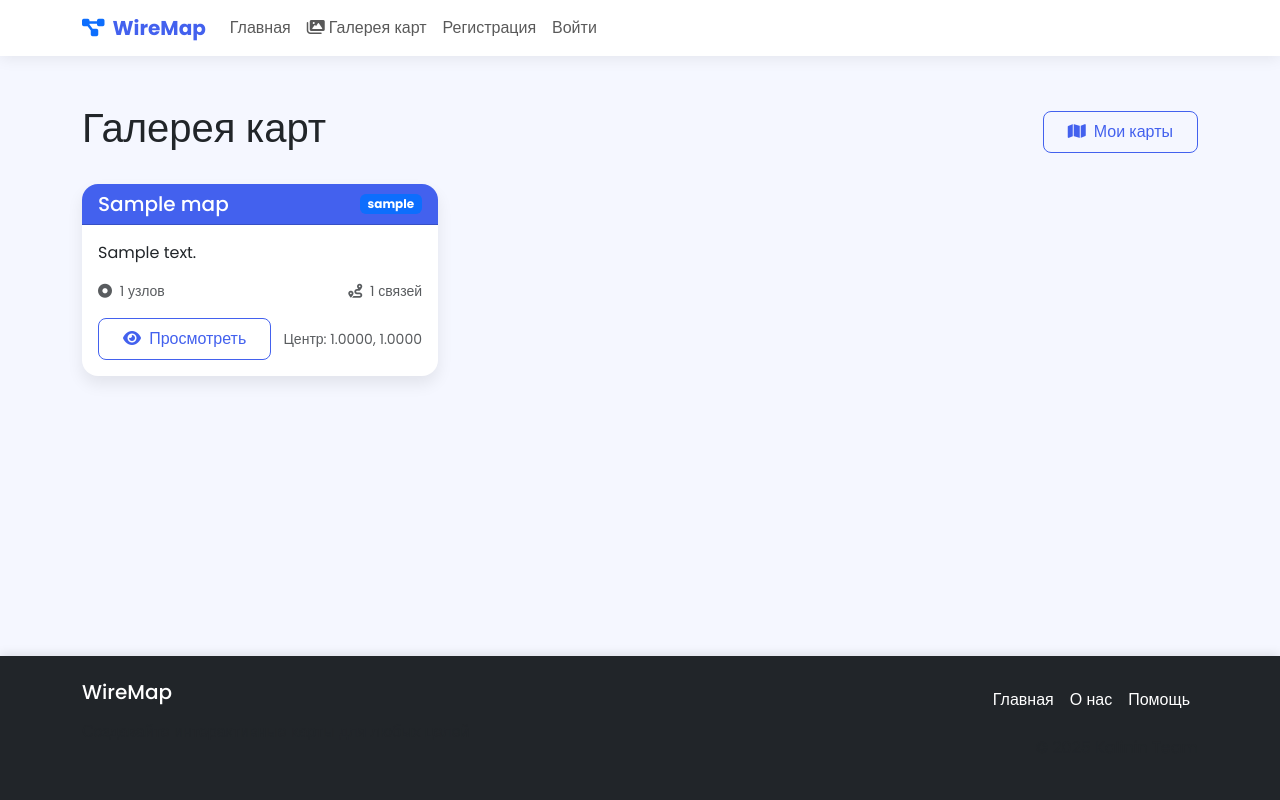
After one commit to legSeor29/Mappu, a Django app: page /maps/gallery/ in a window 1280 px wide. The commit adds this page. Run offline with Django 5.2, Linux system fonts and the light colour scheme; tables that the repository leaves empty hold one stand-in row (values such as "Sample post").

Commit message:
list_of_published_maps

```diff
--- a/MainApp/models.py
+++ b/MainApp/models.py
@@ -50,6 +50,7 @@ class Map(models.Model):
     )
     nodes = models.ManyToManyField(Node, related_name='maps')
     edges = models.ManyToManyField(Edge, related_name='maps')
+    is_published = models.BooleanField(default=False, verbose_name='published')
 
     def __str__(self):
         return self.title
--- a/MainApp/templates/base.html
+++ b/MainApp/templates/base.html
@@ -6,11 +6,13 @@
     <meta name="viewport" content="width=device-width, initial-scale=1">
     <link href="https://cdn.jsdelivr.net/npm/bootstrap@5.3.3/dist/css/bootstrap.min.css" rel="stylesheet">
     <link rel="stylesheet" href="https://cdnjs.cloudflare.com/ajax/libs/font-awesome/6.0.0/css/all.min.css">
+    <link rel="stylesheet" href="https://unpkg.com/leaflet@1.9.4/dist/leaflet.css" integrity="sha256-p4NxAoJBhIIN+hmNHrzRCf9tD/miZyoHS5obTRR9BMY=" crossorigin=""/>
     <link rel="preconnect" href="https://fonts.googleapis.com">
     <link rel="preconnect" href="https://fonts.gstatic.com" crossorigin>
     <link href="https://fonts.googleapis.com/css2?family=Poppins:wght@300;400;500;600;700&display=swap" rel="stylesheet">
     {% load static %}
     <script src="https://cdn.jsdelivr.net/npm/bootstrap@5.3.3/dist/js/bootstrap.bundle.min.js"></script>
+    <script src="https://unpkg.com/leaflet@1.9.4/dist/leaflet.js" integrity="sha256-20nQCchB9co0qIjJZRGuk2/Z9VM+kNiyxNV1lvTlZBo=" crossorigin=""></script>
     <style>
         :root {
             --primary: #4361ee;
@@ -149,6 +151,9 @@
         <div class="collapse navbar-collapse" id="navbarText">
             <ul class="navbar-nav me-auto mb-2 mb-lg-0">
                 <li class="nav-item"><a class="nav-link" href="{% url 'main' %}">Главная</a></li>
+                <li class="nav-item"><a class="nav-link" href="{% url 'maps_gallery' %}">
+                    <i class="fas fa-images me-1"></i>Галерея карт
+                </a></li>
 
                 {% if user.is_authenticated %}
                 <li class="nav-item">
--- /dev/null
+++ b/MainApp/templates/maps_gallery.html
@@ -0,0 +1,49 @@
+{% extends 'base.html' %}
+
+{% block content %}
+<div class="container py-5">
+    <div class="d-flex justify-content-between align-items-center mb-4">
+        <h1>Галерея карт</h1>
+        <a href="{% url 'user_maps' %}" class="btn btn-outline-primary">
+            <i class="fas fa-map me-1"></i> Мои карты
+        </a>
+    </div>
+
+    <div class="row row-cols-1 row-cols-md-2 row-cols-lg-3 g-4">
+        {% for map in maps %}
+        <div class="col">
+            <div class="card h-100">
+                <div class="card-header d-flex justify-content-between align-items-center">
+                    <h5 class="card-title mb-0">{{ map.title|default:"Без названия" }}</h5>
+                    <span class="badge bg-primary">{{ map.owner }}</span>
+                </div>
+                <div class="card-body">
+                    <p class="card-text">{{ map.description|default:"Нет описания" }}</p>
+                    <div class="d-flex justify-content-between text-muted small mb-3">
+                        <span><i class="fas fa-dot-circle me-1"></i> {{ map.nodes_count }} узлов</span>
+                        <span><i class="fas fa-route me-1"></i> {{ map.edges_count }} связей</span>
+                    </div>
+                    <div class="d-flex justify-content-between align-items-center">
+                        <a href="{% url 'view_map' map.id %}" class="btn btn-outline-primary">
+                            <i class="fas fa-eye me-1"></i> Просмотреть
+                        </a>
+                        <div class="text-end">
+                            {% if map.created_at %}
+                            <small class="text-muted d-block">{{ map.created_at|date:"d.m.Y" }}</small>
+                            {% endif %}
+                            <small class="text-muted">Центр: {{ map.center_latitude|floatformat:4 }}, {{ map.center_longitude|floatformat:4 }}</small>
+                        </div>
+                    </div>
+                </div>
+            </div>
+        </div>
+        {% empty %}
+        <div class="col-12">
+            <div class="alert alert-info">
+                <i class="fas fa-info-circle me-2"></i> Пока нет опубликованных карт
+            </div>
+        </div>
+        {% endfor %}
+    </div>
+</div>
+{% endblock %}
--- a/MainApp/views.py
+++ b/MainApp/views.py
@@ -156,6 +156,7 @@ def edit_map(request, map_id):
     })
 
 
+@login_required
 def user_maps(request):
     maps = Map.objects.filter(owner=request.user).prefetch_related('nodes', 'edges')
 
@@ -171,6 +172,7 @@ def user_maps(request):
             'nodes_count': map_obj.nodes.count(),
             'edges_count': map_obj.edges.count(),
             'created_at': map_obj.created_at if hasattr(map_obj, 'created_at') else None,
+            'is_published': map_obj.is_published,
         })
 
     context = {
@@ -191,8 +193,71 @@ def delete_map(request, map_id):
 
 
 def maps_gallery(request):
-    pass
+    maps = Map.objects.filter(is_published=True).prefetch_related('nodes', 'edges', 'owner')
+
+    # Create a list of maps with additional information
+    maps_with_stats = []
+    for map_obj in maps:
+        maps_with_stats.append({
+            'id': map_obj.id,
+            'title': map_obj.title,
+            'description': map_obj.description,
+            'center_latitude': map_obj.center_latitude,
+            'center_longitude': map_obj.center_longitude,
+            'nodes_count': map_obj.nodes.count(),
+            'edges_count': map_obj.edges.count(),
+            'owner': map_obj.owner.username,
+            'created_at': map_obj.created_at if hasattr(map_obj, 'created_at') else None,
+        })
+
+    context = {
+        'maps': maps_with_stats,
+        'title': 'Галерея карт'
+    }
+
+    return render(request, 'maps_gallery.html', context)
 
 def custom_logout(request):
     logout(request)
     return redirect('login')
+
+
+@login_required
+def publish_map(request, map_id):
+    map_obj = get_object_or_404(Map, id=map_id, owner=request.user)
+    if request.method == 'POST':
+        map_obj.is_published = True
+        map_obj.save()
+        messages.success(request, 'Карта успешно опубликована!')
+    return redirect('user_maps')
+
+@login_required
+def unpublish_map(request, map_id):
+    map_obj = get_object_or_404(Map, id=map_id, owner=request.user)
+    if request.method == 'POST':
+        map_obj.is_published = False
+        map_obj.save()
+        messages.success(request, 'Карта снята с публикации!')
+    return redirect('user_maps')
+
+def view_map(request, map_id):
+    map_obj = get_object_or_404(Map, id=map_id)
+
+    # Создаем контекст с информацией о карте
+    context = {
+        'map': {
+            'id': map_obj.id,
+            'title': map_obj.title,
+            'description': map_obj.description,
+            'center_latitude': map_obj.center_latitude,
+            'center_longitude': map_obj.center_longitude,
+            'nodes_count': map_obj.nodes.count(),
+            'edges_count': map_obj.edges.count(),
+            'owner': map_obj.owner.username,
+            'created_at': map_obj.created_at if hasattr(map_obj, 'created_at') else None,
+            'nodes': map_obj.nodes.all(),
+            'edges': map_obj.edges.all(),
+        }
+    }
+
+    return render(request, 'view_map.html', context)
--- a/WireMap/urls.py
+++ b/WireMap/urls.py
@@ -18,6 +18,10 @@ urlpatterns = [
     path('api/v1/maps/<int:pk>/', MapDetailAPI.as_view(), name='map-detail'),
     path('maps/my-maps/', views.user_maps, name='user_maps'),
     path('delete-map/<int:map_id>/', views.delete_map, name='delete_map'),
+    path('maps/gallery/', views.maps_gallery, name='maps_gallery'),
+    path('publish-map/<int:map_id>/', views.publish_map, name='publish_map'),
+    path('unpublish-map/<int:map_id>/', views.unpublish_map, name='unpublish_map'),
+    path('view-map/<int:map_id>/', views.view_map, name='view_map'),
 ]
 
 # Serving media files in development
```
Also changed, not shown: MainApp/templates/my_maps.html (+17 -0 lines), MainApp/templates/view_map.html (added, +210 -0 lines), MainApp/migrations/0002_map_is_published.py (added).
